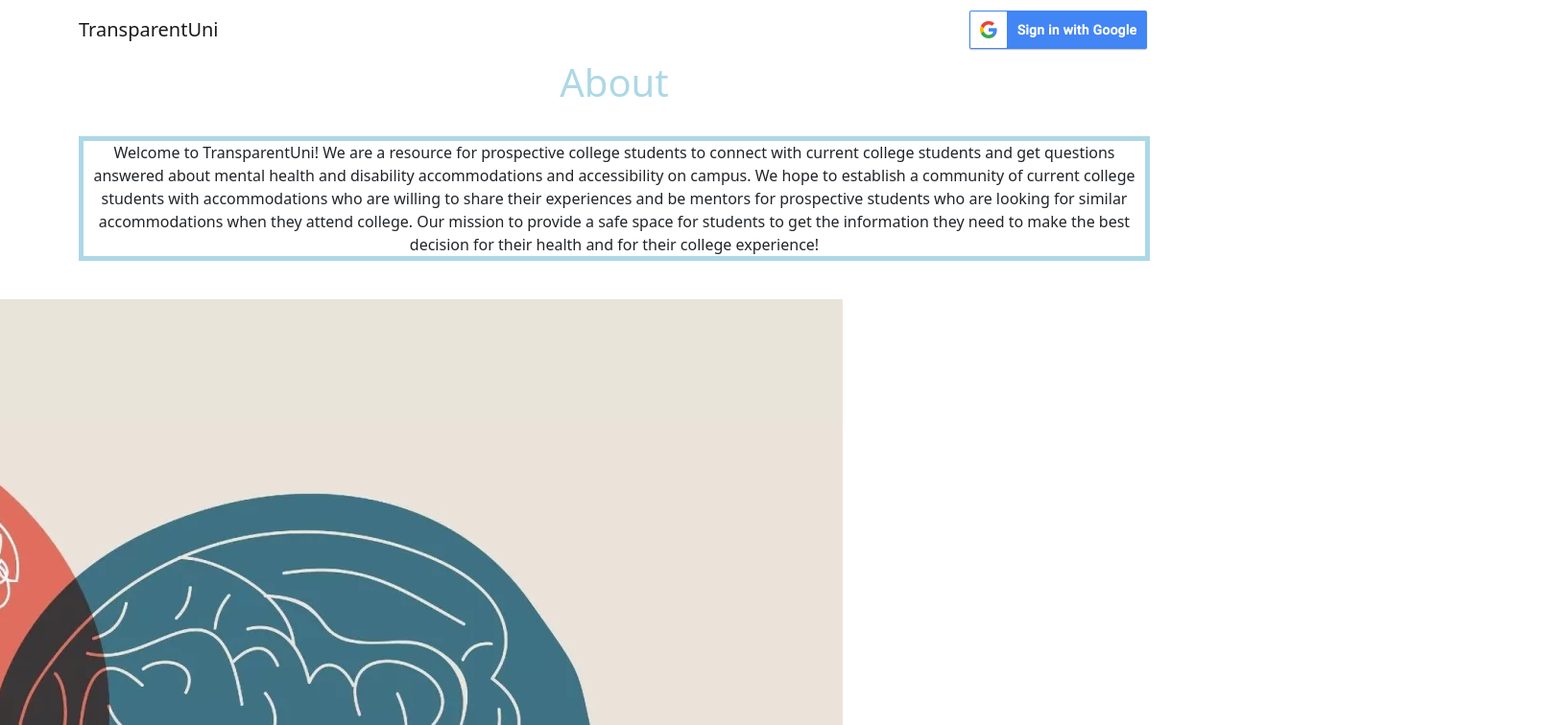
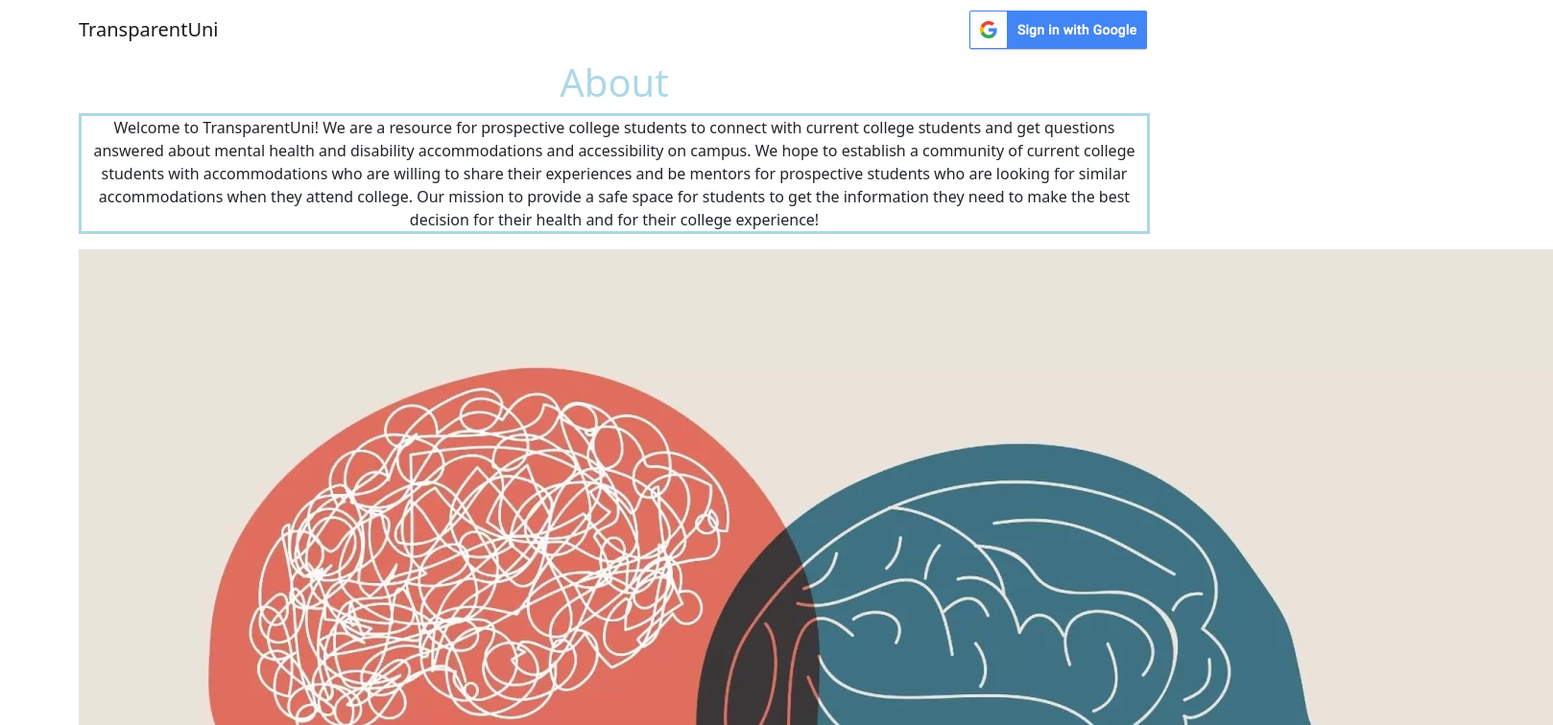
Before and after one commit to ParamOza/TransparentUni, a React (Create React App) app: page / in a window 1280 px wide. Shown: the top 756 px of the page at 96% size, 1618 px wide, since content can reach past the window. Built offline with nearby package versions, Linux system fonts and the light colour scheme; no server answers.

Commit message:
More main page changes

```diff
--- a/src/About.js
+++ b/src/About.js
@@ -1,24 +1,18 @@
 import React from "react";
-import Image from 'react-bootstrap/Image';
-import 'bootstrap/dist/css/bootstrap.min.css';
-import './App.css';
 
+//Write an About component that renders a short paragraph about the site.
 const About = () => {
     return (
-        <div>
+        <div class = "body align-items-center">
         <h1 style={{color: "lightblue"}}>About</h1>
-            <br />
-            <p style={{border: "5px solid lightblue"}}>
+        <p style={{border: "3px solid lightblue"}}>
             Welcome to TransparentUni! We are a resource for prospective college students to connect with current college students
             and get questions answered about mental health and disability accommodations and accessibility on campus. We hope to establish
             a community of current college students with accommodations who are willing to share their experiences and be mentors for prospective
             students who are looking for similar accommodations when they attend college. Our mission to provide a safe space for students to get the
             information they need to make the best decision for their health and for their college experience!
         </p>
-            <br />
-            <div className="aboutImage">
-                <img src="./assets/brains.png" alt="Brains" />
-            </div>
+        <img className="aboutImage" src="./assets/brains.png" alt="brains"/>
         </div>
     );
     }
--- a/src/App.css
+++ b/src/App.css
@@ -48,6 +48,6 @@
   display: flex;
   justify-content: center;
   align-items: center;
-  height: 5%;
-  width: 5%
+  width: 10;
+  height: 10
 }
```
Lines whose indentation alone changed are shown as unchanged.
